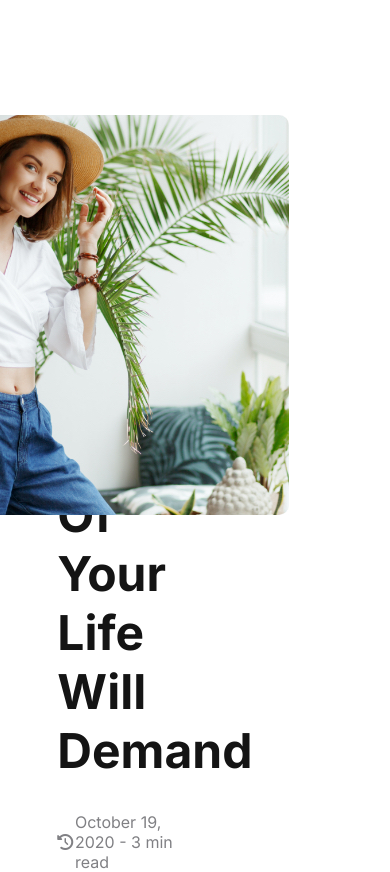
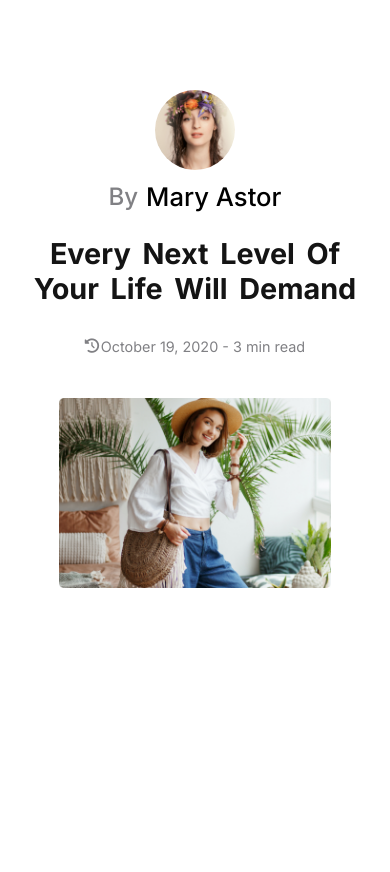
Before and after one commit to neeraj7273/css-blog-responsive, a plain HTML site: page index.html in a window 390 px wide. Shown: the part 97-969 px from the top of the page. After the commit the page ends 863 px from the top, so only its background shows below. Drawn offline with Linux system fonts and the light colour scheme.

Commit message:
added responsiveness to main section

```diff
--- a/styles.css
+++ b/styles.css
@@ -29,6 +29,7 @@ a{
 .nav-container{
     width: 100%;
     margin-top: 2rem;
+
 }
 
 .nav-content{
@@ -39,6 +40,7 @@ a{
     align-items: center;
     margin: 0 auto;
     padding: 0.6rem 4rem;
+
 }
 
 .nav-image {
@@ -68,7 +70,7 @@ a{
     height: 3rem;
 }
 
-@media screen and (min-width: 992px) {
+@media screen and (min-width: 1210px) {
     .links-container {
         display: flex;
         padding-right: 2rem;
@@ -143,13 +145,79 @@ a{
 .main-container{
     width: 100%;
     height: 90vh;
-    padding-top: 6.77rem;
+    padding-top: 5.26rem;
 }
 
 .main-content{
+    max-width: 87%;
+    display: flex;
+    margin: 0 auto;
+    flex-direction: column;
+    align-items: center;
+}
+
+
+.main-profile-content{
+    height: 100%;
+    display: flex;
+    flex-direction: column;
+    align-items: center;
+}
+
+.main-text{
+    display: flex;
+    gap: 0.5rem;
+    align-items: center;
+    font-size: 1.6rem;
+    font-weight: 500;
+    margin-top: 0.4rem;
+}
+
+.main-span-text{
+    font-size: 1.5rem;
+    font-weight: 500;
+    color: var(--light-gray);
+}
+
+.main-desc{
+    font-weight: bolder;
+    font-size: 1.8rem;
+    margin-top: 1.5rem;
+    text-align: center;
+    text-transform: capitalize;
+    word-spacing: 0.3rem;
+}
+
+.main-image-container {
+    width: 80%;
+}
+
+.main-image {
+    width: 100%;
+    height: 100%;
+    object-fit: cover;
+    position: center;
+}
+
+.main-timeline{
+    display: flex;
+    align-items: center;
+    gap: 0.1rem;
+    color: var(--light-gray);
+    margin-top: 2rem;
+    font-size: 0.9rem;
+    margin-bottom: 2.7rem;
+}
+
+
+@media screen and (min-width: 1210px) {
+
+    .main-container {
+        padding-top: 6.77rem;
+    }
+    .main-content{
         position: relative;
         max-width: 87%;
-    display: flex;
         margin: 0 auto;
         justify-content: space-around;
     }
@@ -160,19 +228,30 @@ a{
         top: 0.67rem;
     }
 
+    .main-image-container{
+        position: absolute;
+        right: 4.7rem;
+        top: 0.2rem;
+        width: auto;
+    }
+
 
     .main-profile-content{
         height: 100%;
         display: flex;
+        justify-content: start;
         flex-direction: column;
         width: 45%;
     }
 
+
     .main-profile-image{
+        width: 100%;
         margin-bottom: 0.8rem;
     }
 
     .main-text{
+        width: 100%;
         display: flex;
         gap: 0.5rem;
         align-items: center;
@@ -191,9 +270,11 @@ a{
         font-size: 3rem;
         margin-top: 1.5rem;
         text-transform: capitalize;
+        text-align: left;
     }
 
     .main-timeline{
+        width: 100%;
         display: flex;
         align-items: center;
         gap: 0.1rem;
@@ -201,8 +282,4 @@ a{
         margin-top: 2rem;
     }
 
-
-.main-image-container{
-    position: absolute;
-    right: 4.7rem;
 }
```
Lines whose indentation alone changed are shown as unchanged.
